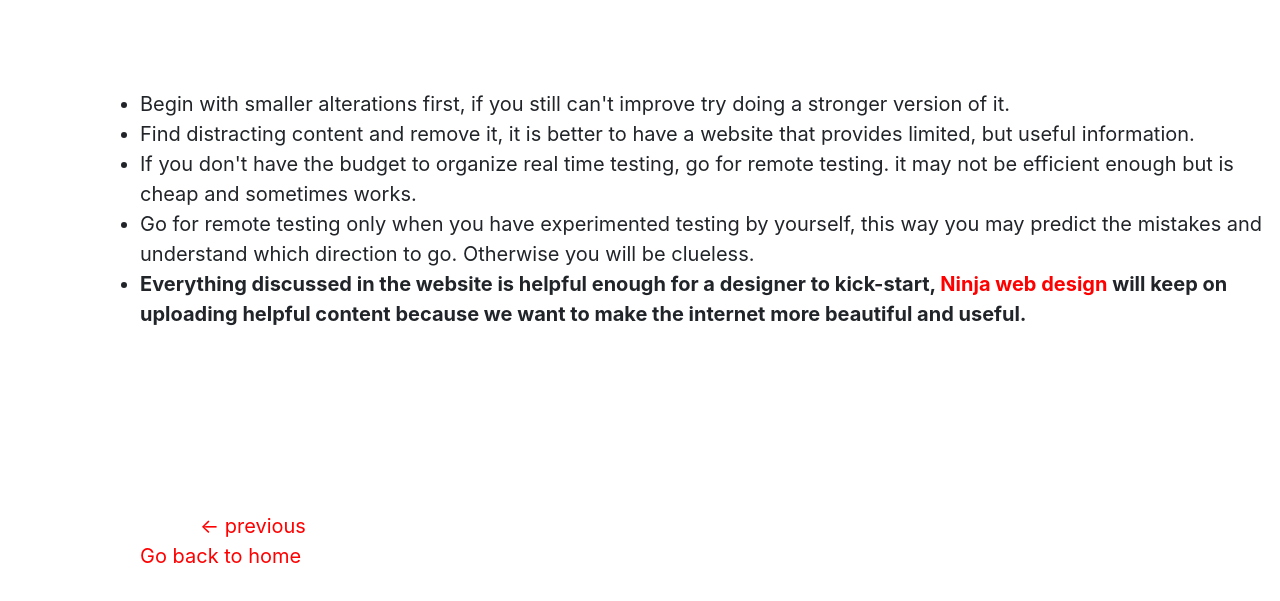
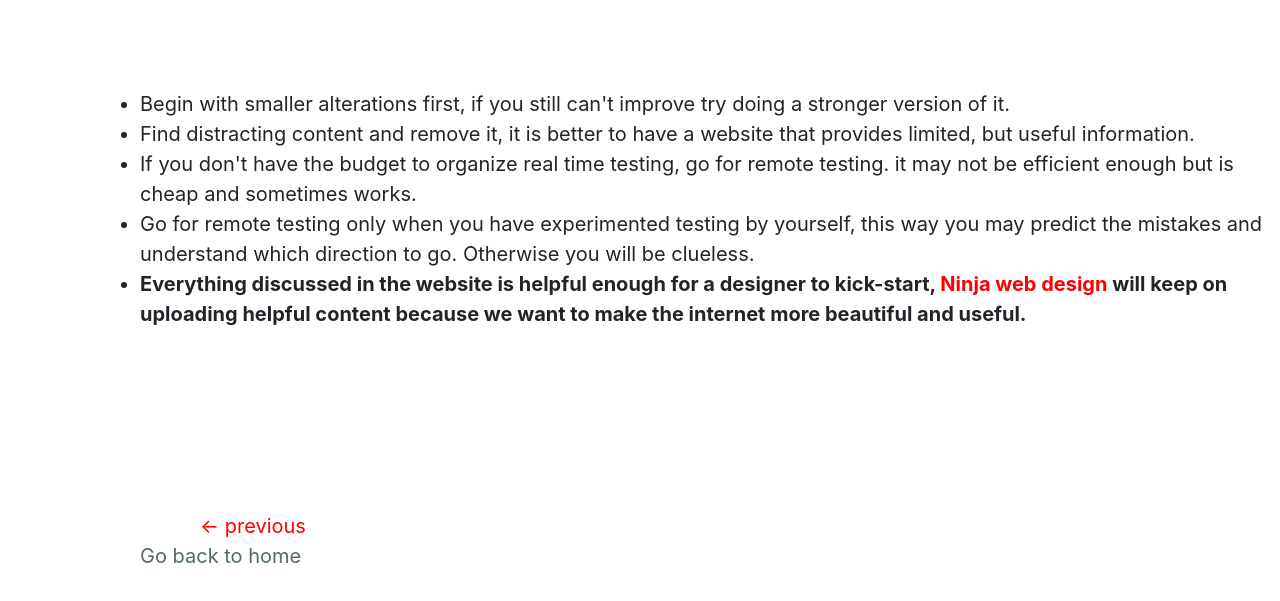
Before and after one commit to shubhamarya9/UIDAssignment_2, a plain HTML site: page page6.html in a window 1280 px wide. Shown: the part 121-722 px from the top of the page. Drawn offline with nearby package versions, Linux system fonts and the light colour scheme.

Commit message:
Update page6.html

```diff
--- a/page6.html
+++ b/page6.html
@@ -62,7 +62,7 @@ Few more testing tips:
 
 	</p>
 	<br><br><br>
-	<a href="./page5.html" style="margin-left: 60px;color: red">&#8592; previous </a> <br> <a style="color: red;" href="./index.html">Go back to home</a><br><br>
+	<a href="./page5.html" style="margin-left: 60px;color: red">&#8592; previous </a> <br> <a style="color: #536b66" href="./index.html">Go back to home</a><br><br>
 
 
 
```
